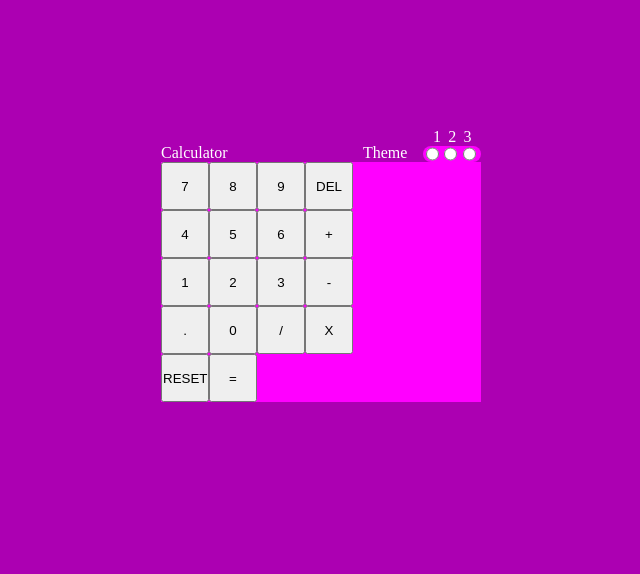
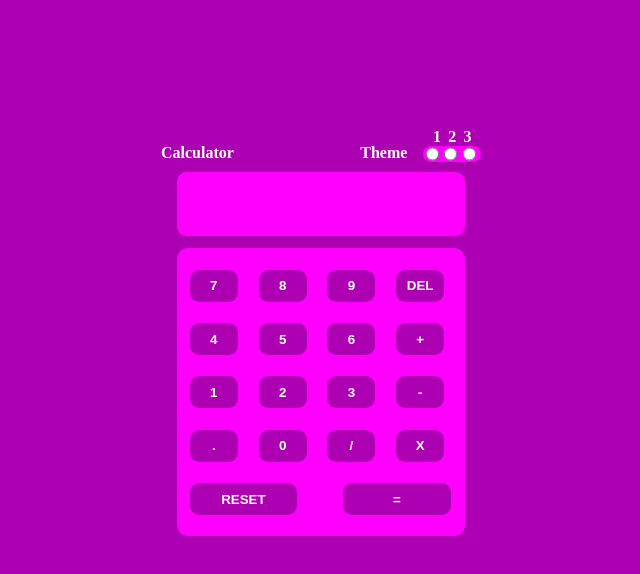
Before and after one commit to iCreate1123/Calculator-3-themes, a plain HTML site: page index.html in a window 1280 px wide. Shown: the whole page, without its empty margins (319-959 px from the left). Drawn offline with Linux system fonts and the light colour scheme.

Commit message:
made basic layout for purple theme

```diff
--- a/styles.css
+++ b/styles.css
@@ -3,13 +3,14 @@
   padding: 0;
   box-sizing: border-box;
   font-family: ;
+  font-weight: bolder;
+  color: white;
 }
 body {
   display: flex;
   flex-direction: column;
   align-items: center;
   background-color: #ac00b2;
-  color: white;
 }
 /* theme selection and caption */
 #containerOne {
@@ -53,8 +54,11 @@ body {
   display: flex;
   flex-direction: column;
   background-color: #ff00ff;
-  width: 20rem;
-  height: 15rem;
+  width: 18rem;
+  height: 18rem;
+  justify-content: space-evenly;
+  align-items: center;
+  border-radius: 0.7rem;
 }
 
 #sevenToDelete,
@@ -63,9 +67,29 @@ body {
 #decimalToMultiply,
 #resetAndEquality {
   display: flex;
+  margin-left: 0.8rem;
 }
 
 #numPad button {
   width: 3rem;
-  height: 3rem;
+  height: 2rem;
+  border: none;
+  border-radius: 0.6rem;
+  margin-right: 1.3rem;
+  background-color: #ac00b2;
 }
+
+#numPad #resetAndEquality #reset,
+#numPad #resetAndEquality #equal {
+  width: 6.7rem;
+  margin-right: 1.9rem;
+  margin-left: 1rem;
+}
+
+#display {
+  height: 4rem;
+  width: 18rem;
+  border-radius: 0.6rem;
+  margin-bottom: 0.8rem;
+  margin-top: 0.6rem;
+}
```
